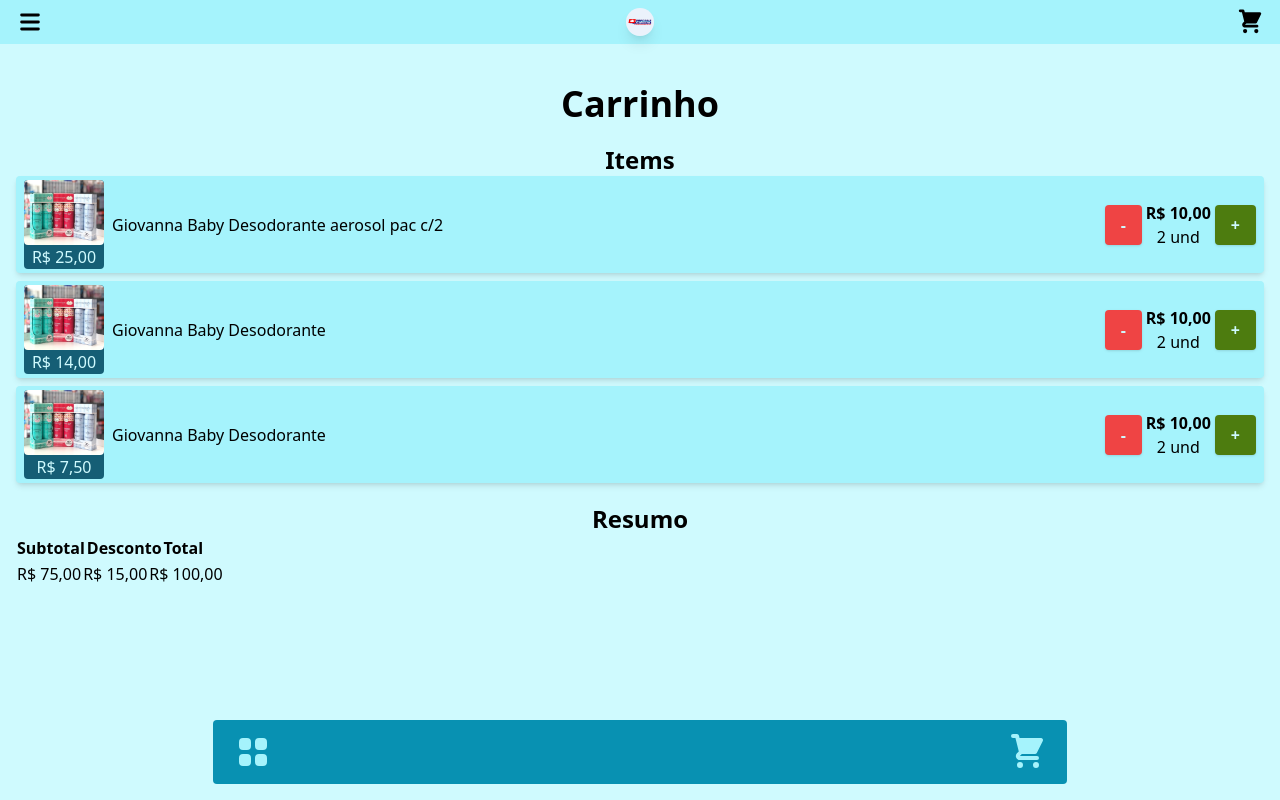
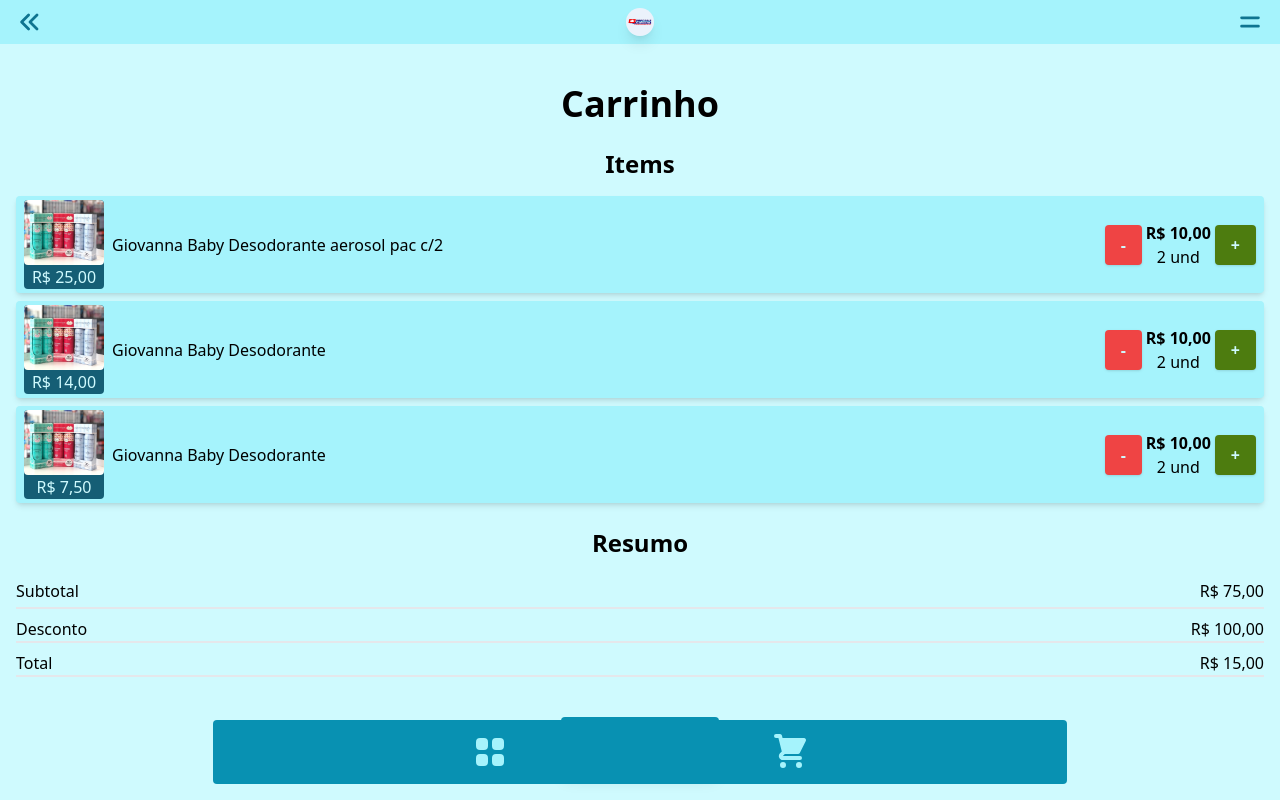
Before and after one commit to gvao/drogaria-oliveira, a Next.js app: page /shopcart in a window 1280 px wide. Built offline with nearby package versions, Linux system fonts and the light colour scheme.

Commit message:
Created shop cart page

```diff
--- a/package.json
+++ b/package.json
@@ -1,5 +1,5 @@
 {
-  "name": "my-app",
+  "name": "Drogaria Oliveira",
   "version": "0.1.0",
   "private": true,
   "scripts": {
--- a/src/app/layout.tsx
+++ b/src/app/layout.tsx
@@ -2,7 +2,7 @@
 import './globals.css'
 import type { Metadata } from 'next'
 
-import { HiMenu, HiShoppingCart, HiViewGrid } from "react-icons/hi"
+import { HiChevronDoubleLeft, HiMenu, HiMenuAlt4, HiShoppingCart, HiViewGrid } from "react-icons/hi"
 import { Link } from '@/components/basics/link'
 
 export const metadata: Metadata = {
@@ -20,11 +20,10 @@
 
         <Header />
 
-        <main>
-          {children}
-        </main>
+        {children}
 
         <NavBar />
+
       </body>
     </html>
   )
@@ -35,27 +34,18 @@
   <header
     className="py-2 px-4 bg-cyan-200 container flex justify-between items-center sticky top-0 z-20"
   >
-
     <Nav />
-
-
   </header>
 )
 
 const Nav = () => (
-  <nav className="gap-2 flex justify-between items-stretch w-full h-7" >
+  <nav className="gap-2 flex justify-between items-stretch w-full h-7 " >
 
-    <HiMenu className="h-full w-fit" />
+    <HiChevronDoubleLeft className="h-full w-fit fill-cyan-700" />
 
     <Logotipo className="border-cyan-950" />
 
-    <Link href={{
-      query: {
-        showShopCart: true,
-      }
-    }} >
-      <HiShoppingCart className="h-full w-fit" />
-    </Link>
+    <HiMenuAlt4 className="h-full w-fit fill-cyan-700" />
 
   </nav>
 )
@@ -63,7 +53,7 @@
 const NavBar = () => (
   <div className="w-full fixed bottom-4 flex justify-center z-30">
     <nav
-      className="bg-cyan-600 text-cyan-100 py-2 px-4 rounded w-2/3 flex justify-between h-16"
+      className="bg-cyan-600 text-cyan-100 py-2 px-4 rounded w-2/3 h-16 flex justify-evenly gap-4"
     >
       <Link href="/" className='p-1'>
         <HiViewGrid className="fill-cyan-200 h-full w-fit" />
--- a/src/app/page.tsx
+++ b/src/app/page.tsx
@@ -4,19 +4,7 @@
 import { DetailedHTMLProps, FormHTMLAttributes } from "react"
 import { twMerge } from "tailwind-merge"
 import { Logotipo } from "@/components/patterns"
-
-export type Product = {
-  src: string,
-  price: string,
-  title: string,
-  description?: string,
-}
-
-export const data: Product[] = [
-  { src: 'products/giovanna.png', price: "25,00", title: "Giovanna Baby Desodorante aerosol pac c/2", description: "Desodorante incrivel da Giovanna Baby" },
-  { src: 'products/giovanna.png', price: "14,00", title: "Giovanna Baby Desodorante" },
-  { src: 'products/giovanna.png', price: "7,50", title: "Giovanna Baby Desodorante" },
-]
+import { products, Product } from "../store/products"
 
 interface ProductProps {
   title: string
@@ -59,9 +47,9 @@
 
     <ul className="grid grid-cols-2 gap-2" >
 
-      {data
+      {products
         .map((product, i) => (
-          <Product
+          <ProductComponent
             key={i}
             price={product.price}
             title={product.title}
@@ -74,7 +62,7 @@
   </section>
 )
 
-const Product = ({ title, price, description, src }: ProductProps) => (
+const ProductComponent = ({ title, price, description, src }: ProductProps) => (
 
   <li className="flex flex-col justify-between items-stretch rounded overflow-hidden bg-cyan-100 shadow-md ">
     {/* <li className="flex flex-col justify-between items-stretch rounded overflow-hidden bg-cyan-100 shadow-md "> */}
--- a/src/app/shopcart/page.tsx
+++ b/src/app/shopcart/page.tsx
@@ -1,23 +1,6 @@
 import { Subtitle, Title } from "@/components/typografy"
-import { Product, data } from "../page"
 import { Button } from "@/components/basics/button"
-
-
-export default function ShopCartPage() {
-
-
-    return (
-        <main className="container mt-10 px-4 space-y-5">
-
-            <Title>Carrinho</Title>
-
-            <CartItems data={data} />
-
-            <CartResume />
-
-        </main>
-    )
-}
+import { Product, products } from "@/store/products"
 
 interface CartItemProps {
     title: string
@@ -26,31 +9,52 @@
     description?: string
 }
 
+export default function ShopCartPage() {
+
+    return (
+        <main className="container mt-10 px-4 space-y-6">
+
+            <Title>Carrinho</Title>
+
+            <CartItems data={products} />
+
+            <CartResume />
+
+            <div id="actions" className="w-full flex justify-center">
+                <Button className="shadow-lg bg-cyan-600 px-6 py-4" >
+                    Enviar Pedido
+                </Button>
+
+            </div>
+
+        </main>
+    )
+}
+
 const CartResume = () => (
     <section>
         <Subtitle>Resumo</Subtitle>
 
-        <table className="flex flex-col justify-between" >
-            <thead>
-                <tr>
-                    <th>Subtotal</th>
-                    <th>Desconto</th>
-                    <th>Total</th>
-                </tr>
-            </thead>
-            <tbody>
-                <tr>
-                    <td>R$ 75,00</td>
-                    <td>R$ 15,00</td>
-                    <td>R$ 100,00</td>
-                </tr>
-            </tbody>
-        </table>
+        <ul className="flex flex-col py-4 gap-2">
+            <li className="w-full flex justify-between border-b-2 py-1" >
+                <span>Subtotal</span>
+                <span>R$ 75,00</span>
+            </li>
+            <li className="w-full flex justify-between border-b-2" >
+                <span>Desconto</span>
+                <span>R$ 100,00</span>
+            </li>
+            <li className="w-full flex justify-between border-b-2" >
+
+                <span>Total</span>
+                <span>R$ 15,00</span>
+            </li>
+        </ul>
     </section>
 )
 
 const CartItems = ({ data }: { data: Product[] }) => (
-    <section>
+    <section className="space-y-4" >
         <Subtitle >Items</Subtitle>
 
         <ul className="flex flex-col gap-2">
--- /dev/null
+++ b/src/store/products.tsx
@@ -0,0 +1,12 @@
+export type Product = {
+    src: string,
+    price: string,
+    title: string,
+    description?: string,
+}
+
+export const products: Product[] = [
+    { src: 'products/giovanna.png', price: "25,00", title: "Giovanna Baby Desodorante aerosol pac c/2", description: "Desodorante incrivel da Giovanna Baby" },
+    { src: 'products/giovanna.png', price: "14,00", title: "Giovanna Baby Desodorante" },
+    { src: 'products/giovanna.png', price: "7,50", title: "Giovanna Baby Desodorante" },
+]
```
